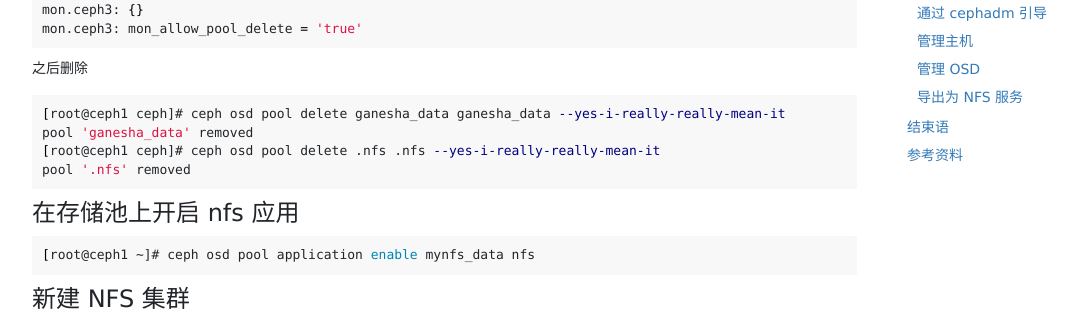
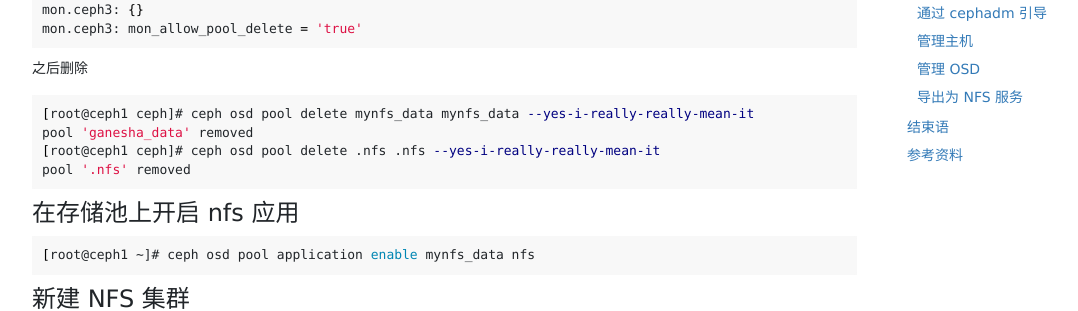
Before and after one commit to zhanming/zhanming.github.com, a Jekyll site: the page built from _posts/2022-01-25-how-to-install-ceph-pacific-and-export-nfs-on-rocky-8.md, in a window 1280 px wide and 900 px high, scrolled down 15237 px. Shown: the part 154-465 px from the top of the window, without its empty margins (53-1131 px from the left). Built offline with Jekyll 4.4.1, drawn with Linux system fonts in a browser that asks for light colours; comment, search, counter and statistics services are not loaded; some of the changed text lies outside the part shown.

Commit message:
fix a typo

````diff
--- a/_posts/2022-01-25-how-to-install-ceph-pacific-and-export-nfs-on-rocky-8.md
+++ b/_posts/2022-01-25-how-to-install-ceph-pacific-and-export-nfs-on-rocky-8.md
@@ -798,7 +798,7 @@ mon.ceph3: mon_allow_pool_delete = 'true'
 之后删除
 
 ```bash
-[root@ceph1 ceph]# ceph osd pool delete ganesha_data ganesha_data --yes-i-really-really-mean-it
+[root@ceph1 ceph]# ceph osd pool delete mynfs_data mynfs_data --yes-i-really-really-mean-it
 pool 'ganesha_data' removed
 [root@ceph1 ceph]# ceph osd pool delete .nfs .nfs --yes-i-really-really-mean-it
 pool '.nfs' removed
````
Also changed, not shown: other parts of _posts/2022-01-25-how-to-install-ceph-pacific-and-export-nfs-on-rocky-8.md (+1 -1 lines).
